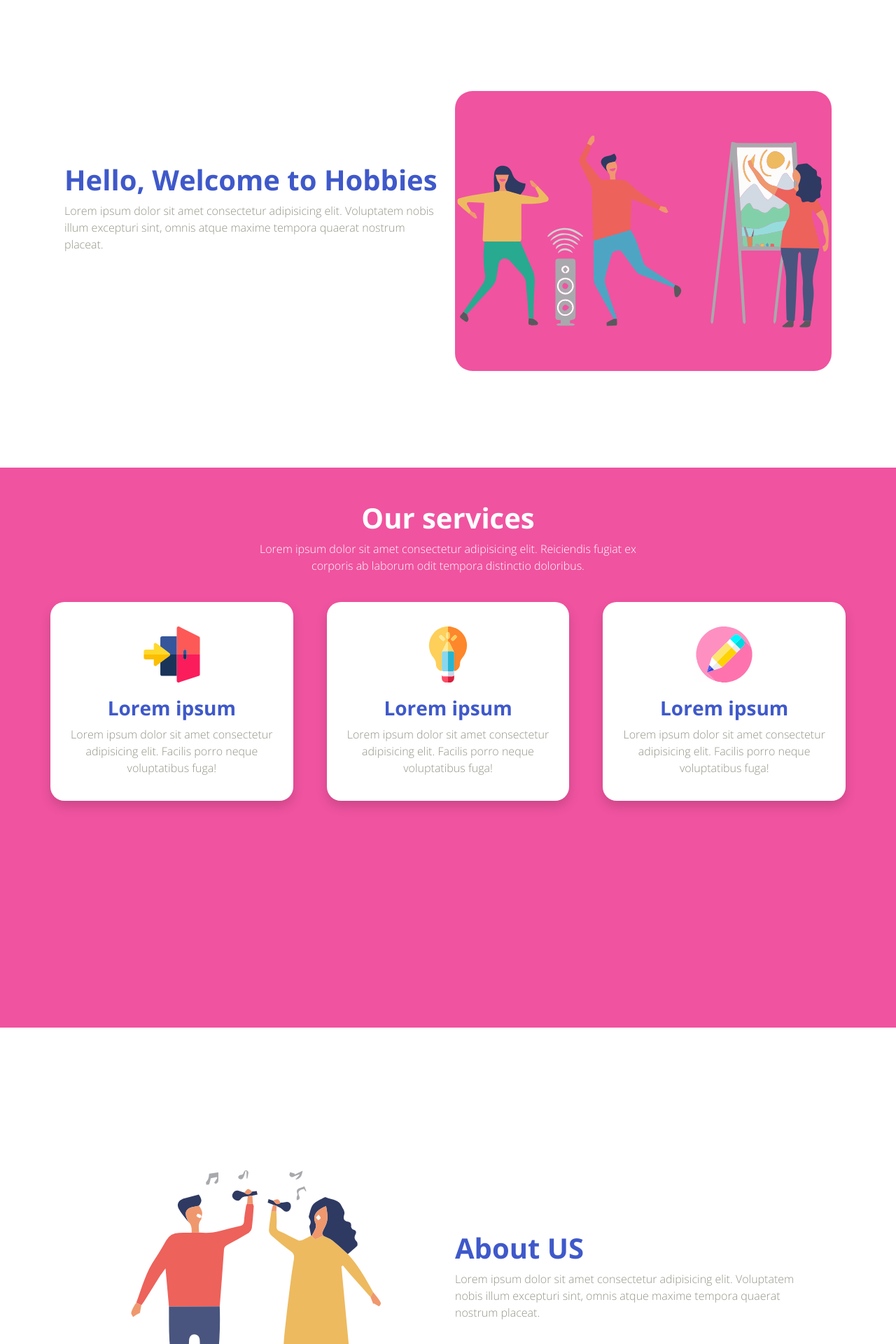
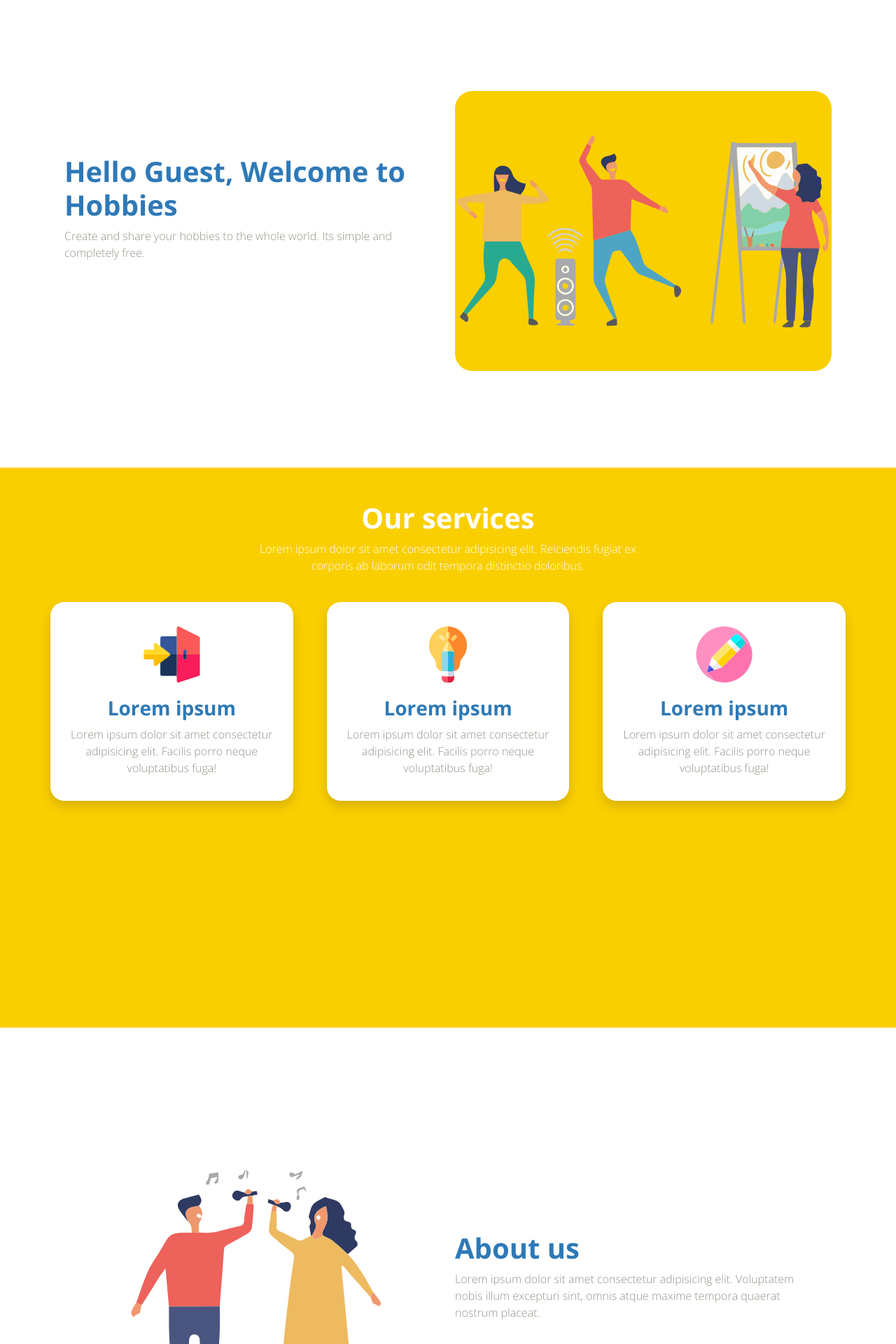
Before and after one commit to floydfdes/app-hobbies-nextjs, a Next.js app: page / in a window 1280 px wide. Shown: the part 120-2040 px from the top of the page at 70% size. Built offline with nearby package versions, Linux system fonts and the light colour scheme.

Commit message:
UI changes.

```diff
--- a/components/About.jsx
+++ b/components/About.jsx
@@ -13,7 +13,7 @@ const About = () => {
             <div className={`${styles.flexItemRightContent}`}></div>
           </div>
           <div className={`${styles.flexItemRight}`}>
-            <h1>About US</h1>
+            <h1>About us</h1>
             <p className="gray-paras">
               Lorem ipsum dolor sit amet consectetur adipisicing elit.
               Voluptatem nobis illum excepturi sint, omnis atque maxime tempora
--- a/pages/index.js
+++ b/pages/index.js
@@ -26,11 +26,10 @@ const index = () => {
         </Head>
 
         <div className={`${styles.flexItemLeft}`}>
-          <h1>Hello, Welcome to Hobbies</h1>
+          <h1>Hello Guest, Welcome to Hobbies</h1>
           <p className="gray-paras">
-            Lorem ipsum dolor sit amet consectetur adipisicing elit. Voluptatem
-            nobis illum excepturi sint, omnis atque maxime tempora quaerat
-            nostrum placeat.
+            Create and share your hobbies to the whole world. Its simple and
+            completely free.
           </p>
           <p>
             <button className="btn">Explore</button>
--- a/styles/Login.module.css
+++ b/styles/Login.module.css
@@ -74,7 +74,7 @@
   }
   .loginContainer form {
     padding: 20px;
-    background: white;
+    background: beige;
     border-radius: 10px;
     margin-top: 10px;
   }
--- a/styles/globals.css
+++ b/styles/globals.css
@@ -21,10 +21,10 @@
   --color-3: #facf00;
   --color-4: #434142;
   --color-5: #939487;
-  --color-1: #3f59ca;
+  /* --color-1: #3f59ca;
   --color-2: #ffffff;
   --color-3: #f053a0;
-  --color-4: #010010;
+  --color-4: #010010; */
 }
 
 html,
```
